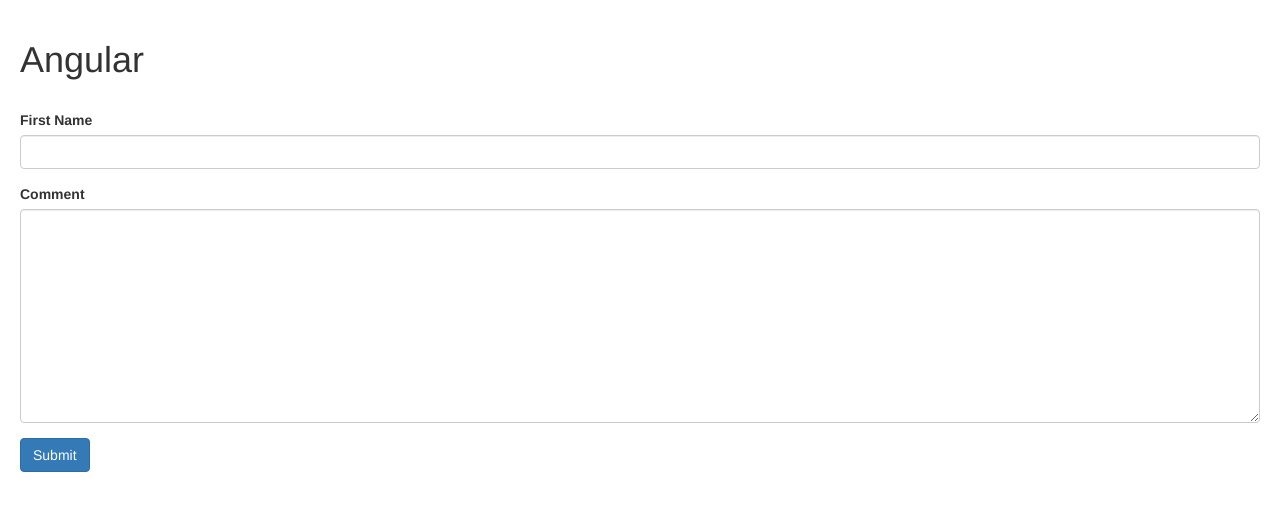
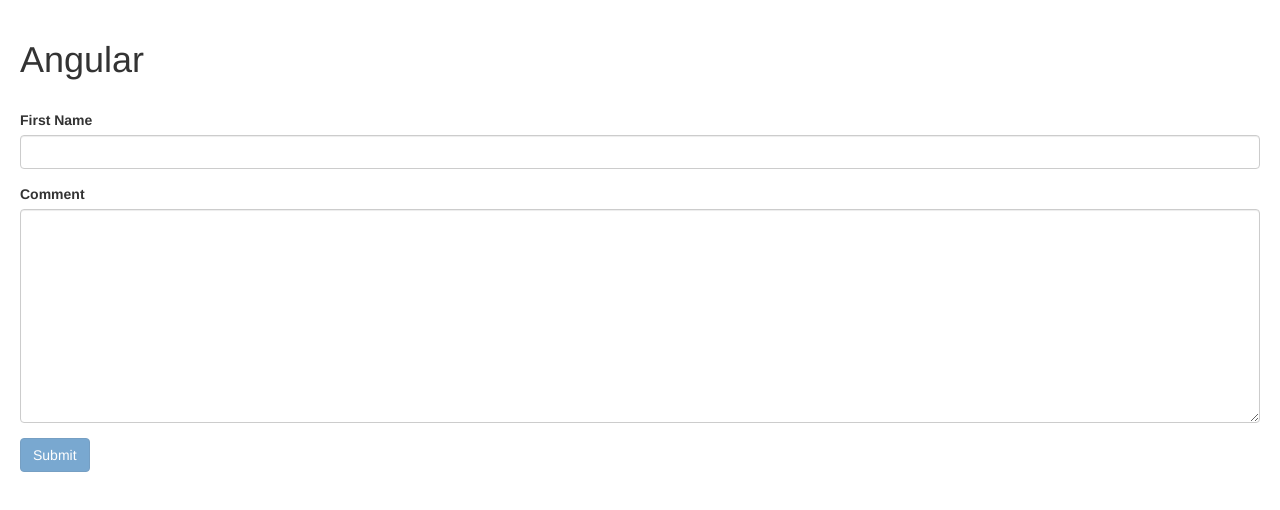
Before and after one commit to MAGNUM81/Angular-Tutorial, an Angular app in the folder hello-world/: page / in a window 1280 px wide. Shown: the top 510 px of the page. Built offline with nearby package versions, Linux system fonts and the light colour scheme.

Commit message:
disabling the submit button

```diff
--- a/hello-world/src/app/contact-form/contact-form.component.html
+++ b/hello-world/src/app/contact-form/contact-form.component.html
@@ -46,5 +46,5 @@
       class="form-control">
     </textarea>
   </div>
-  <button class="btn btn-primary">Submit</button>
+  <button class="btn btn-primary" [disabled]="f.invalid">Submit</button>
 </form>
```
